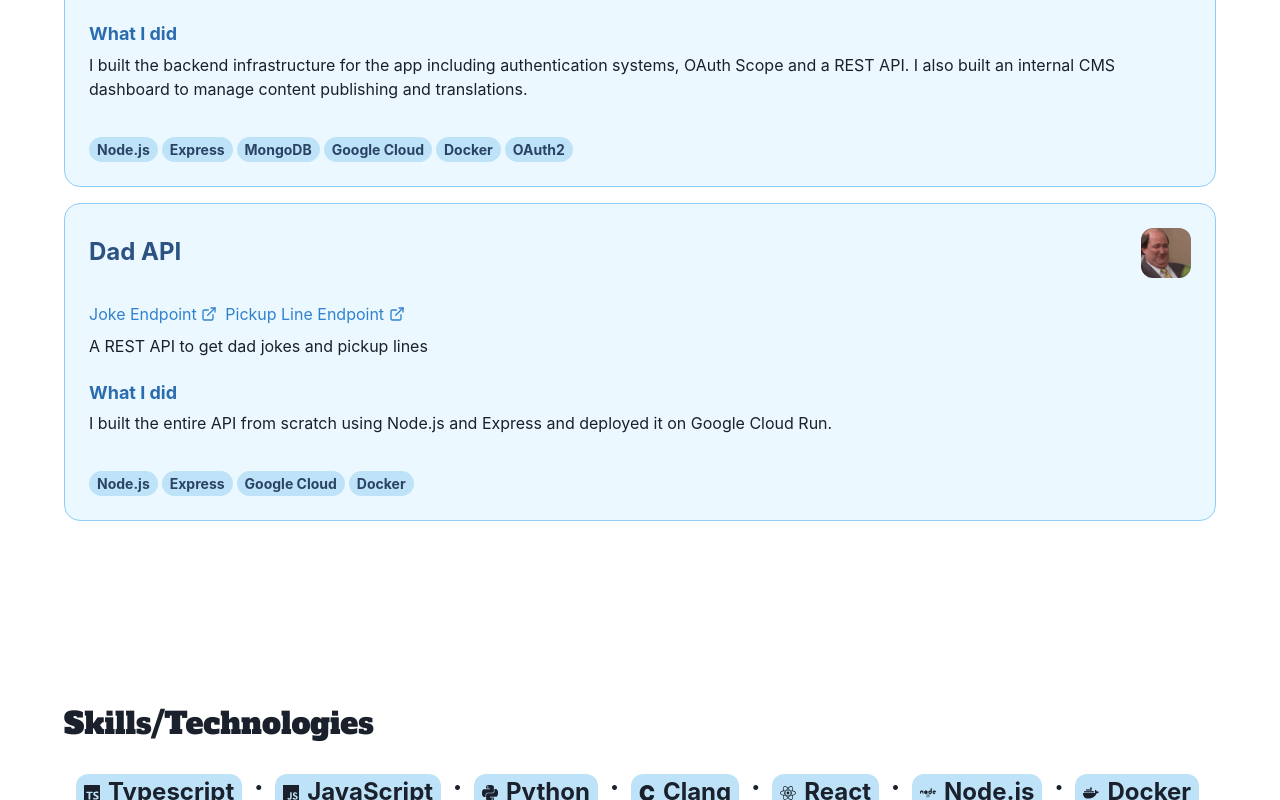
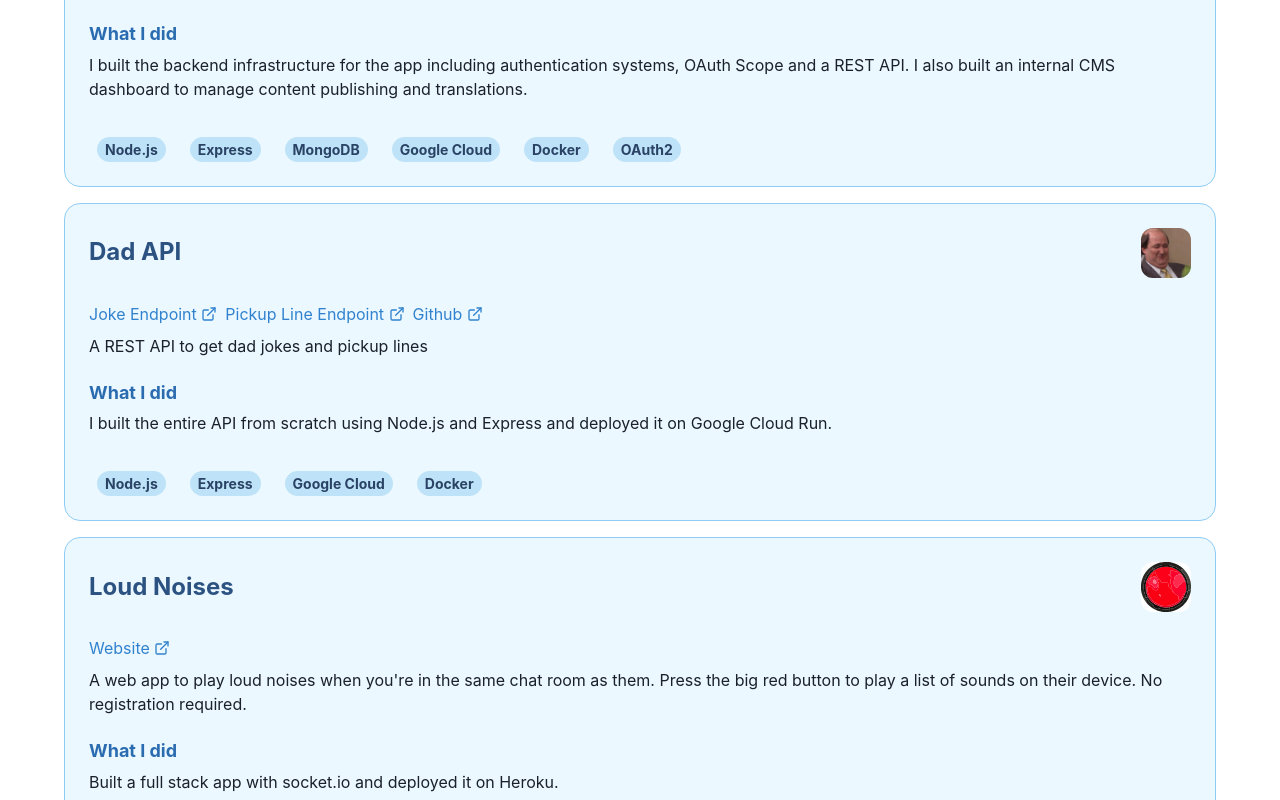
Before and after one commit to arhammusheer/croissant.one, a React (Vite) app: page / in a window 1280 px wide. Shown: the part 2940-3740 px from the top of the page. Built offline with nearby package versions, Linux system fonts and the light colour scheme.

Commit message:
Added more files

```diff
--- a/src/me.ts
+++ b/src/me.ts
@@ -70,6 +70,10 @@ export const me = {
           name: "Website",
           uri: "https://croissant.one",
         },
+        {
+          name: "Github",
+          uri: "https://github.com/arhammusheer/croissant.one",
+        },
       ],
       image: "/assets/croissant.svg",
     },
@@ -114,8 +118,27 @@ export const me = {
           name: "Pickup Line Endpoint",
           uri: "https://dad.croissant.one/api/pickup",
         },
+        {
+          name: "Github",
+          uri: "https://github.com/arhammusheer/dad-api",
+        },
       ],
       image: "/assets/dad.png",
+    },
+    {
+      name: "Loud Noises",
+      description:
+        "A web app to play loud noises when you're in the same chat room as them. Press the big red button to play a list of sounds on their device. No registration required.",
+      contribution:
+        "Built a full stack app with socket.io and deployed it on Heroku.",
+      technologies: ["Node.js", "Express", "Socket.io", "Heroku", "Bootstrap"],
+      links: [
+        {
+          name: "Website",
+          uri: "https://loudnoises.herokuapp.com/",
+        },
+      ],
+      image: "/assets/big-red-button.svg",
     },
   ],
   skills: [
--- a/src/pages/Home/components/Projects.tsx
+++ b/src/pages/Home/components/Projects.tsx
@@ -107,9 +107,11 @@ const SingleProject = ({
       </Heading>
       <Text>{contribution}</Text>
       <Box h={5} />
-      <Stack direction={"row"} wrap={"wrap"} gap={1}>
+      <Stack direction={"row"} wrap={"wrap"} rowGap={3}>
         {technologies.map((technology) => (
-          <Pill key={technology}>{technology}</Pill>
+          <Box mx={2}>
+            <Pill key={technology}>{technology}</Pill>
+          </Box>
         ))}
       </Stack>
     </Stack>
--- a/src/pages/Home/components/Skills.tsx
+++ b/src/pages/Home/components/Skills.tsx
@@ -32,7 +32,6 @@ export const Skills = () => {
           spacing={4}
           rowGap={4}
           mt={8}
-          divider={<>•</>}
           wrap={"wrap"}
         >
           {me.skills.map((skill) => (
```
